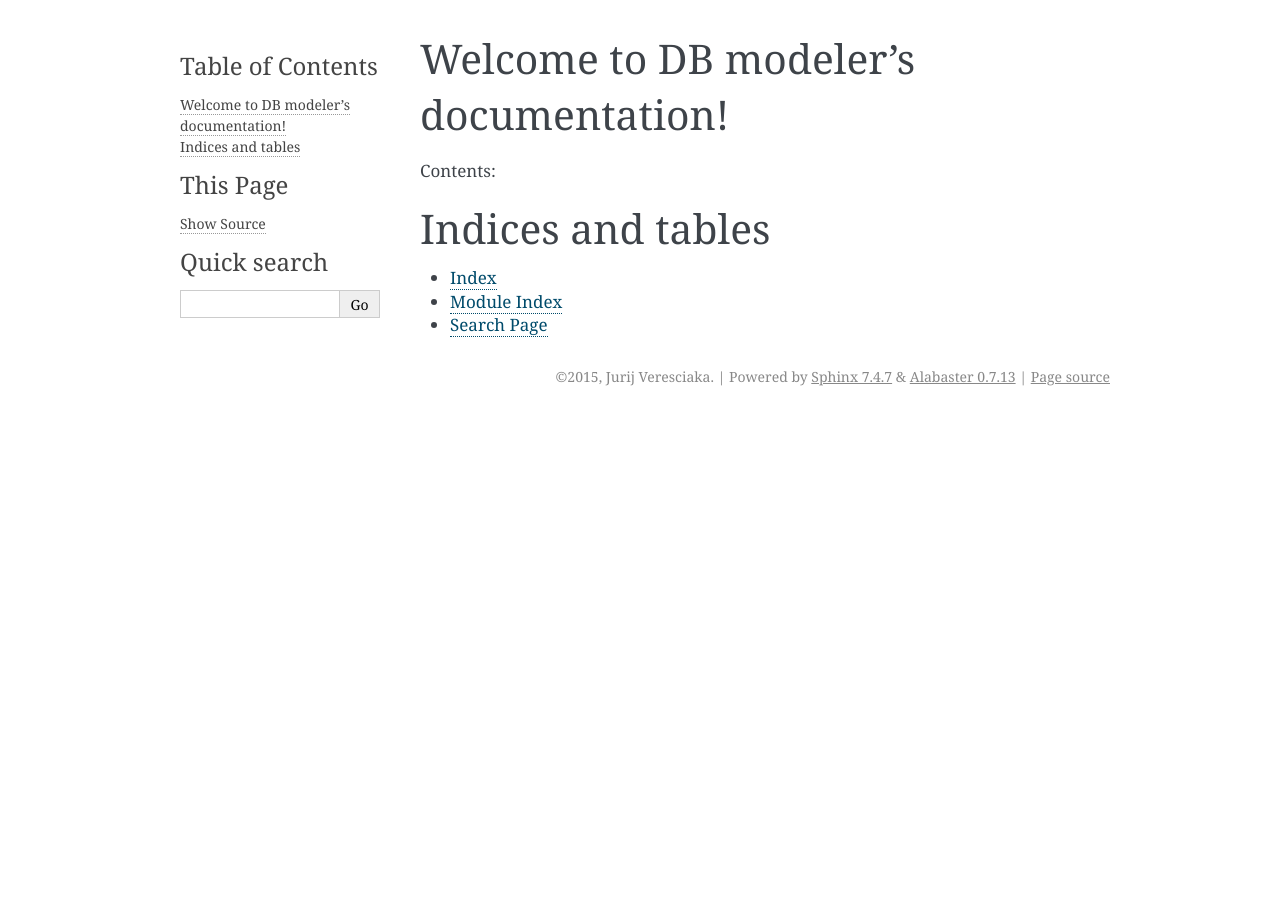
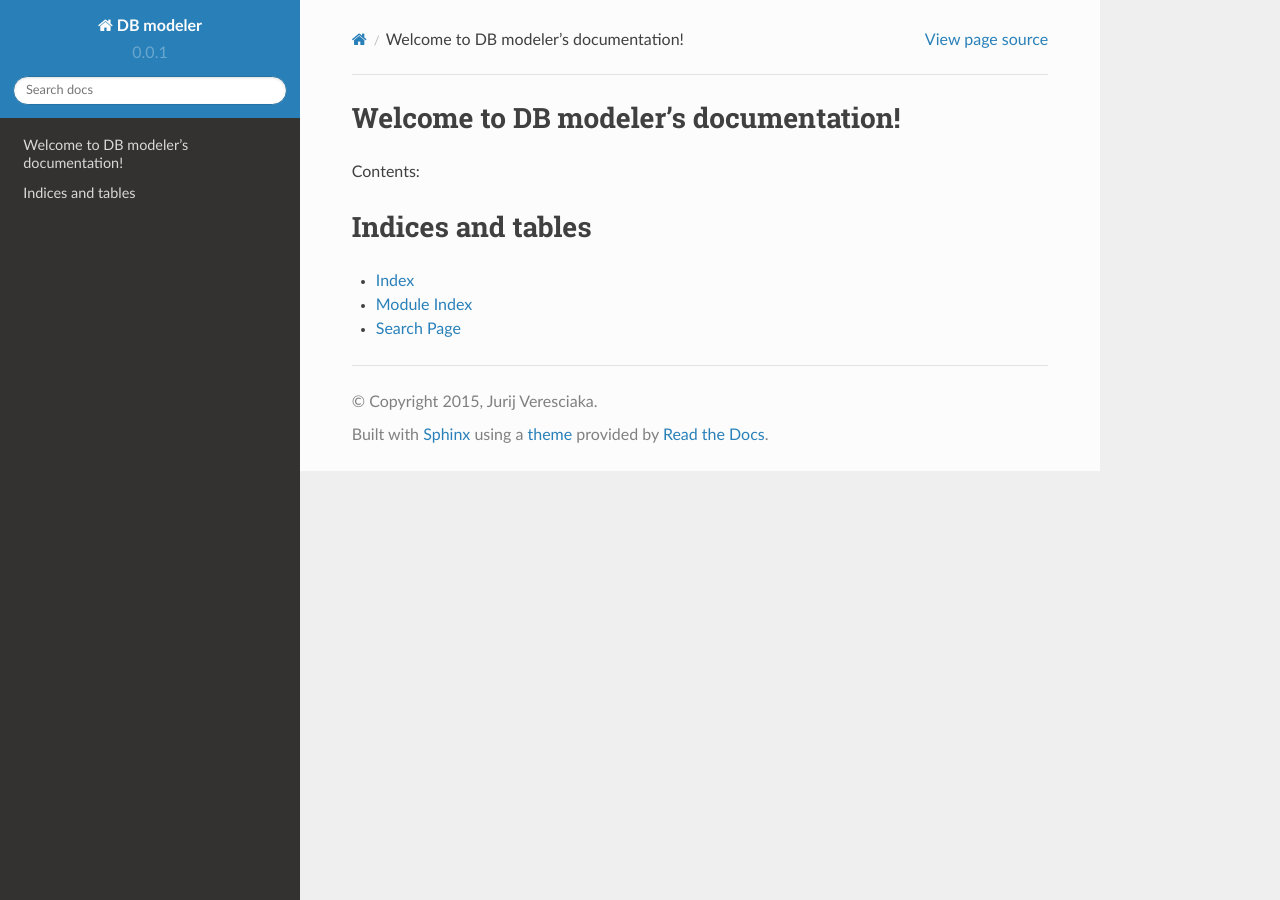
Before and after one commit to jurijveresciaka/dbmodeler, a Sphinx documentation site: the page built from docs/source/index.rst, in a window 1280 px wide. Built offline with Sphinx 7.4.7 and the Read the Docs theme 2.0.0, drawn with Linux system fonts in a browser that asks for light colours.

Commit message:
Another try

```diff
--- a/docs/source/conf.py
+++ b/docs/source/conf.py
@@ -110,7 +110,17 @@
 
 # The theme to use for HTML and HTML Help pages.  See the documentation for
 # a list of builtin themes.
-html_theme = 'alabaster'
+#html_theme = 'alabaster'
+
+# on_rtd is whether we are on readthedocs.org, this line of code grabbed from docs.readthedocs.org
+on_rtd = os.environ.get('READTHEDOCS', None) == 'True'
+
+if not on_rtd:  # only import and set the theme if we're building docs locally
+    import sphinx_rtd_theme
+    html_theme = 'sphinx_rtd_theme'
+    html_theme_path = [sphinx_rtd_theme.get_html_theme_path()]
+
+# otherwise, readthedocs.org uses their theme by default, so no need to specify it
 
 # Theme options are theme-specific and customize the look and feel of a theme
 # further.  For a list of options available for each theme, see the
```
